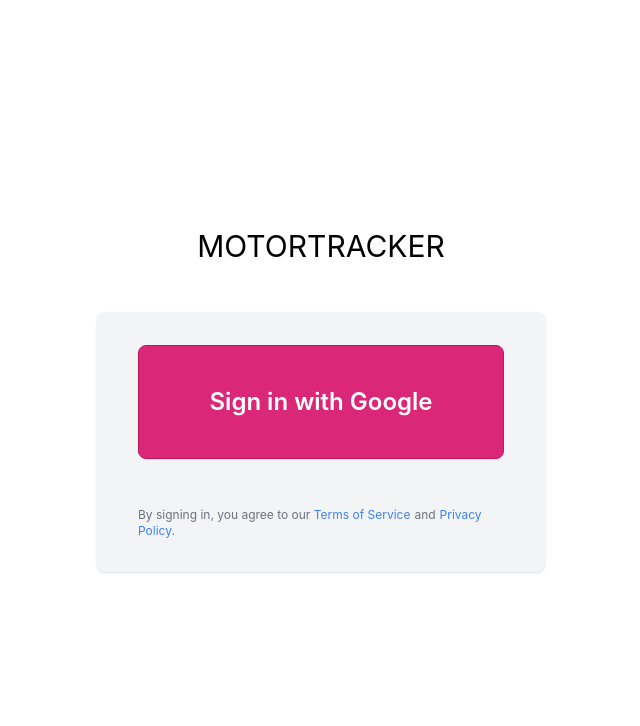
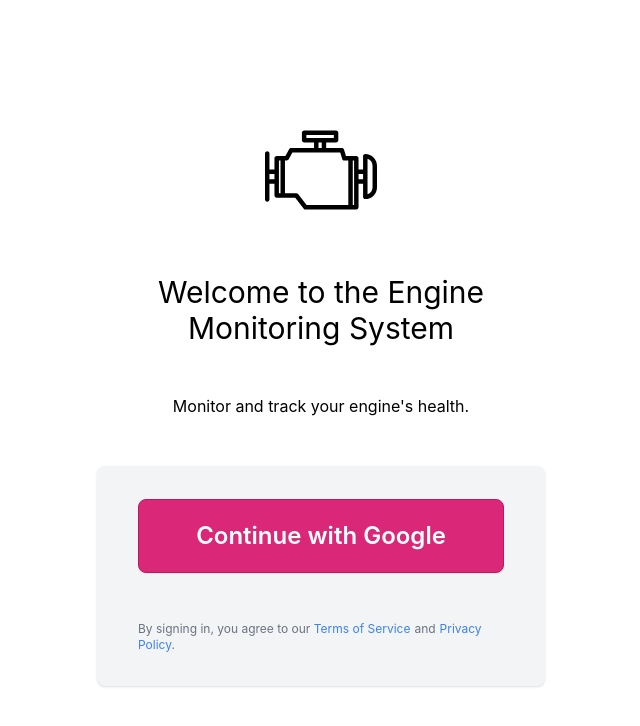
Before and after one commit to edelgado-en/motortracker, a React (Create React App) app: page /login in a window 1280 px wide. Shown: the top 726 px of the page, without its empty margins (319-959 px from the left). Built offline with nearby package versions, Linux system fonts and the light colour scheme; no server answers.

Commit message:
Modified login screen. Added form validation to car registraction wip

```diff
--- a/src/routes/cars/Cars.tsx
+++ b/src/routes/cars/Cars.tsx
@@ -8,6 +8,7 @@
     plate: string,
     trackerSerialNumber: string
 }
+
 
 const Cars = () => {
   const { data: cars } = useGetCars();
--- a/src/routes/login/Login.jsx
+++ b/src/routes/login/Login.jsx
@@ -1,5 +1,7 @@
 import { LockClosedIcon } from "@heroicons/react/solid";
 import { useNavigate } from "react-router-dom";
+
+import motorLogo from "../../motorLogo.svg";
 
 import {
   signInWithGooglePopup,
@@ -37,10 +39,15 @@
     <>
       <div className="min-h-screen">
         <div className="flex flex-col justify-center items-center py-12 space-y-8 min-h-screen sm:px-6 lg:px-8 lg:space-y-12">
+          <img
+            src={motorLogo}
+            className="h-28 w-28 text-orange-400"
+            alt="app logo"
+          />
           <div className="w-full sm:mx-auto sm:max-w-md justify-center text-center text-3xl">
-            <span className="">MOTOR</span>
-            <span className="">TRACKER</span>
+            Welcome to the Engine Monitoring System
           </div>
+          <p>Monitor and track your engine's health.</p>
           <div
             className="space-y-4 w-full sm:mx-auto sm:max-w-md"
             aria-label="Sign in form"
@@ -49,9 +56,9 @@
               <div className="flex flex-col justify-center animate-fade-in">
                 <button
                   onClick={signInWithGoogle}
-                  className="inline-flex items-center border font-medium rounded relative text-base px-6 py-3 text-white border-pink-700 bg-pink-600 hover:bg-pink-700 hover:border-pink-800 shadow-sm justify-center border sm:py-10 sm:px-12 sm:text-2xl sm:font-semibold sm:rounded-lg"
+                  className="inline-flex items-center font-medium rounded relative text-base px-4 py-2 text-white border-pink-700 bg-pink-600 hover:bg-pink-700 hover:border-pink-800 shadow-sm justify-center border sm:py-5 sm:px-6 sm:text-2xl sm:font-semibold sm:rounded-lg"
                 >
-                  <span>Sign in with Google</span>
+                  <span>Continue with Google</span>
                 </button>
                 <div className="mt-6">
                   <p className="mt-6 text-xs text-gray-500 prose prose-sm">
--- a/src/routes/registration/RegisterCar.tsx
+++ b/src/routes/registration/RegisterCar.tsx
@@ -81,7 +81,8 @@
                                  block w-full shadow-sm sm:text-sm
                                   border-gray-300 rounded-md ${errors.trackerSerialNumber && 'border-red-500'} `}
                     />
-                    { errors.trackerSerialNumber && <p className="text-red-500">{errors.trackerSerialNumber.message}</p> }
+                    { errors.trackerSerialNumber
+                        && <p className="text-red-500">{errors.trackerSerialNumber.message}</p> }
                   </div>
                 </div>
               </div>
```
Also changed, not shown: src/motorLogo.svg (added).
